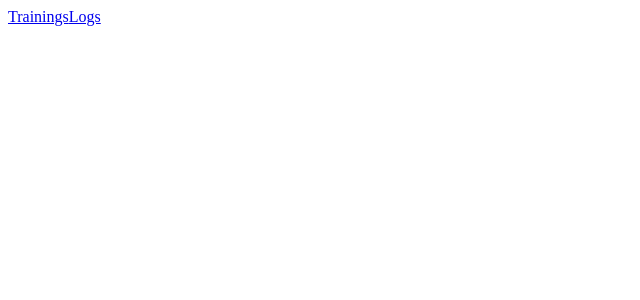
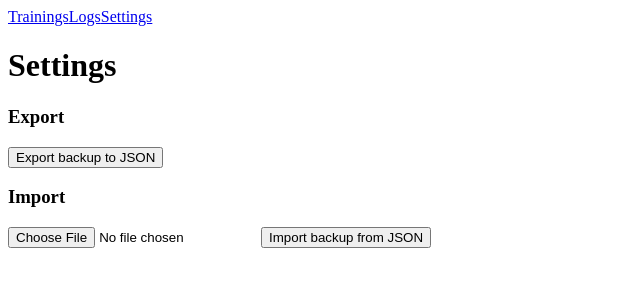
Before and after one commit to cptkidd62/yt-training-logger, a Vue app in the folder frontend/: page /settings in a window 1280 px wide. Before the commit this address had no page. Shown: the top 300 px of the page, without its empty margins (0-640 px from the left). Built offline with nearby package versions, Linux system fonts and the light colour scheme.

Commit message:
create settings view

```diff
--- a/frontend/src/App.vue
+++ b/frontend/src/App.vue
@@ -6,6 +6,7 @@ import { RouterView } from 'vue-router'
   <div class="navigation-bar">
     <RouterLink to="/trainings">Trainings</RouterLink>
     <RouterLink to="/logs">Logs</RouterLink>
+    <RouterLink to="/settings">Settings</RouterLink>
   </div>
   <RouterView />
 </template>
--- a/frontend/src/router/index.ts
+++ b/frontend/src/router/index.ts
@@ -25,9 +25,14 @@ const router = createRouter({
       component: () => import('../views/AddTrainingView.vue'),
     },
     {
-      path: '/logs/',
+      path: '/logs',
       name: 'logs',
       component: () => import('../views/LogsListView.vue'),
+    },
+    {
+      path: '/settings',
+      name: 'settings',
+      component: () => import('../views/SettingsView.vue'),
     },
   ],
 })
--- /dev/null
+++ b/frontend/src/views/SettingsView.vue
@@ -0,0 +1,43 @@
+<script setup lang="ts">
+import { ref } from 'vue'
+
+const fileInput = ref<HTMLInputElement | null>()
+const file = ref<File | null>()
+const error = ref('')
+
+async function exportBackup() {
+  console.log('Export backup to json file')
+}
+async function importBackup() {
+  validateField()
+  console.log('Export backup to json file')
+}
+
+function onFileChanged() {
+  file.value = fileInput.value?.files![0]
+  console.log('Selected file', file.value)
+}
+
+function validateField() {
+  error.value = file.value != null ? '' : 'Wybierz plik do wysłania'
+}
+</script>
+
+<template>
+  <h1>Settings</h1>
+  <h3>Export</h3>
+  <button @click="exportBackup">Export backup to JSON</button>
+  <h3>Import</h3>
+  <input
+    type="file"
+    name="import_file"
+    id="import_file"
+    ref="fileInput"
+    v-on:change="onFileChanged"
+    @blur="validateField"
+  />
+  <p v-if="error !== ''">{{ error }}</p>
+  <button @click="importBackup">Import backup from JSON</button>
+</template>
+
+<style scoped></style>
```
